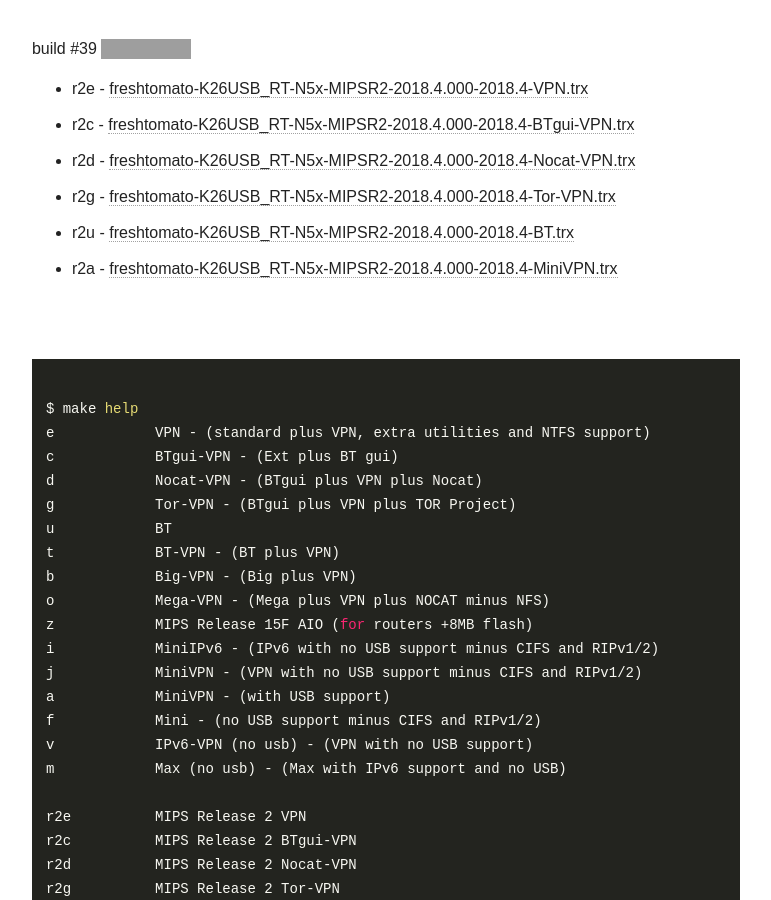
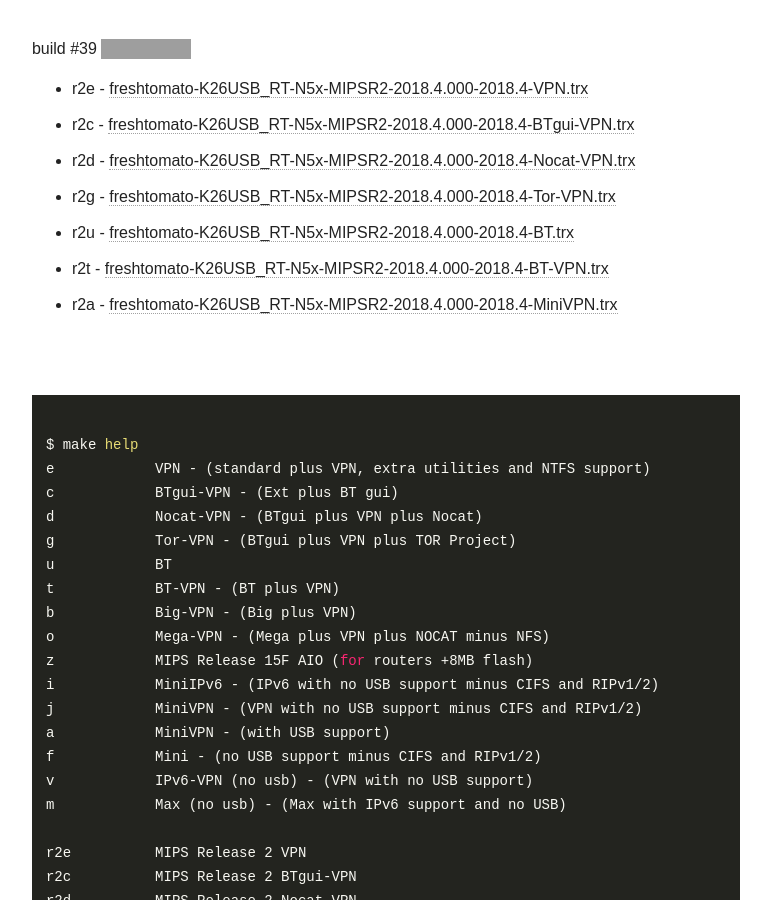
Before and after one commit to oglopss/freshtomato-mips-ci-jekyll, a Jekyll site: the page built from index.html, in a window 1280 px wide and 900 px high, scrolled down 559 px. Shown: the whole window, without its empty margins (254-1025 px from the left). Built offline with Jekyll 4.4.1, drawn with Linux system fonts in a browser that asks for light colours; nearby versions of some CDN libraries; grey boxes are pictures that could not be loaded.

Commit message:
Travis build 39 r2t pushed to gh-pages

```diff
--- a/_data/ss.yml
+++ b/_data/ss.yml
@@ -6,3 +6,4 @@
   - 0004 r2g freshtomato-K26USB_RT-N5x-MIPSR2-2018.4.000-2018.4-Tor-VPN.trx
   - 0003 r2d freshtomato-K26USB_RT-N5x-MIPSR2-2018.4.000-2018.4-Nocat-VPN.trx
   - 0010 r2a freshtomato-K26USB_RT-N5x-MIPSR2-2018.4.000-2018.4-MiniVPN.trx
+  - 0006 r2t freshtomato-K26USB_RT-N5x-MIPSR2-2018.4.000-2018.4-BT-VPN.trx
```
Also changed, not shown: 1 other file.
